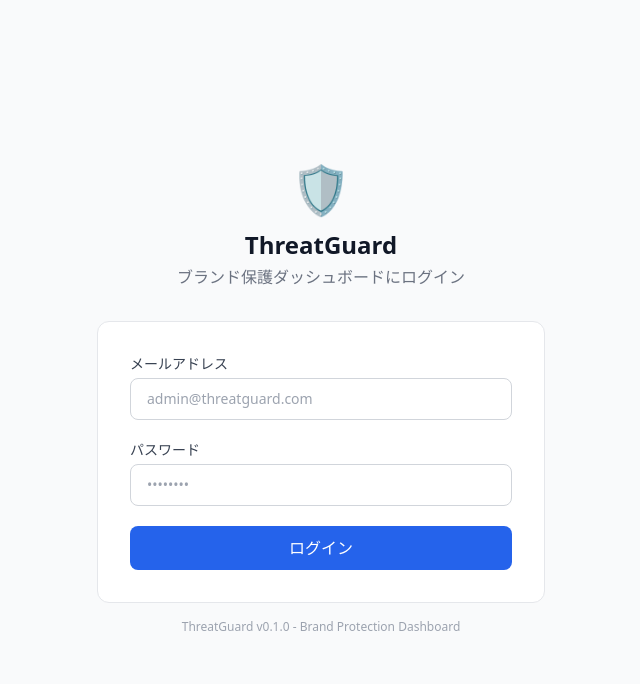
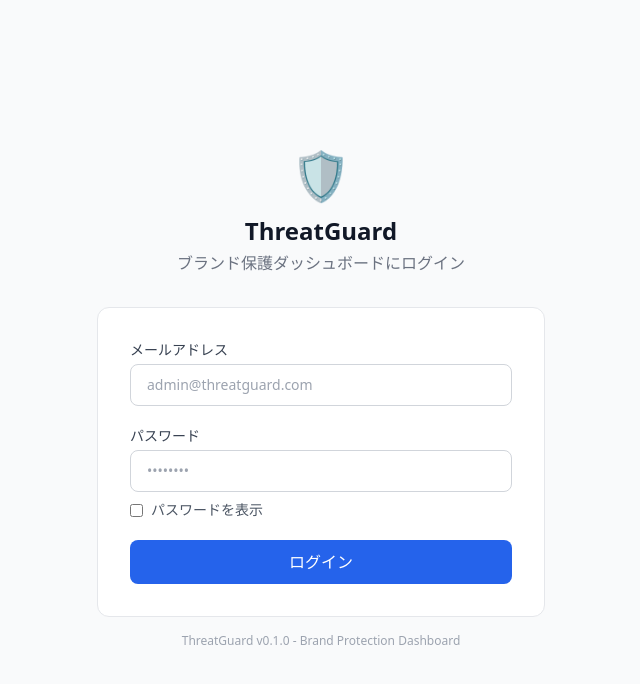
Before and after one commit to yusuke567/threat-guard, a Next.js app in the folder apps/web/: page / in a window 1280 px wide. Shown: the top 684 px of the page, without its empty margins (319-959 px from the left). Built offline with nearby package versions, Linux system fonts and the light colour scheme.

Commit message:
feat: ログイン画面にパスワード表示チェックボックスを追加

```diff
--- a/apps/web/src/app/login/LoginPage.tsx
+++ b/apps/web/src/app/login/LoginPage.tsx
@@ -9,6 +9,7 @@ export default function LoginPage() {
   const [password, setPassword] = useState('');
   const [error, setError] = useState('');
   const [loading, setLoading] = useState(false);
+  const [showPassword, setShowPassword] = useState(false);
 
   const handleSubmit = async (e: React.FormEvent) => {
     e.preventDefault();
@@ -54,13 +55,22 @@ export default function LoginPage() {
           <div>
             <label className="block text-sm font-medium text-gray-700 mb-1">パスワード</label>
             <input
-              type="password"
+              type={showPassword ? 'text' : 'password'}
               required
               className="w-full border border-gray-300 rounded-lg px-4 py-2.5 text-sm focus:ring-2 focus:ring-blue-500 focus:border-blue-500 outline-none"
               value={password}
               onChange={(e) => setPassword(e.target.value)}
               placeholder="••••••••"
             />
+            <label className="flex items-center gap-2 mt-2 cursor-pointer select-none">
+              <input
+                type="checkbox"
+                checked={showPassword}
+                onChange={(e) => setShowPassword(e.target.checked)}
+                className="rounded border-gray-300 text-blue-600 focus:ring-blue-500"
+              />
+              <span className="text-sm text-gray-600">パスワードを表示</span>
+            </label>
           </div>
 
           <button
```
